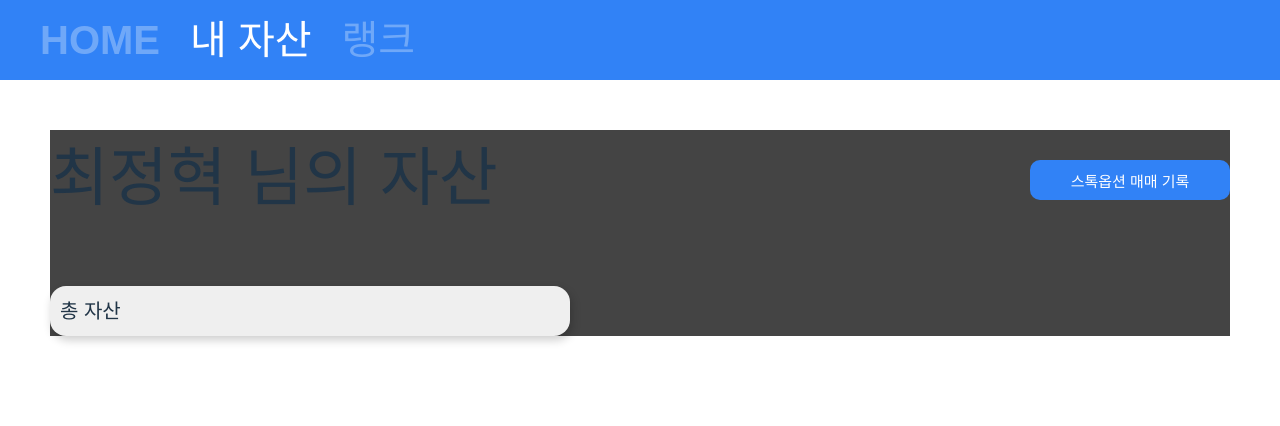
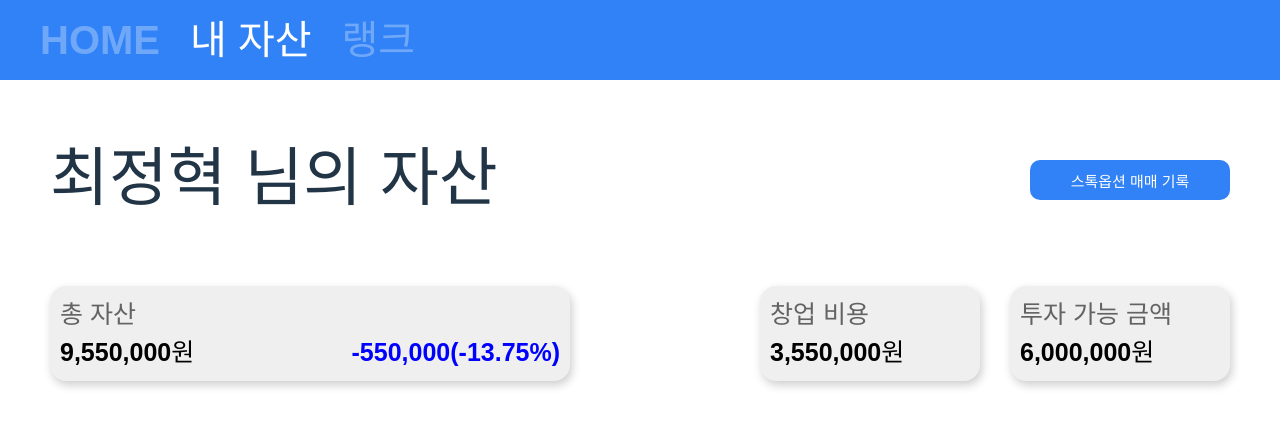
Before and after one commit to Planner-LifeStock/LifeStock_frontend, a React (Vite) app: page /myasset in a window 1280 px wide. Shown: the top 426 px of the page. Built offline with nearby package versions, Linux system fonts and the light colour scheme.

Commit message:
[FEAT] MyAssetPage

```diff
--- a/src/layouts/AssetInfo/index.jsx
+++ b/src/layouts/AssetInfo/index.jsx
@@ -9,7 +9,6 @@ const MaxContainer = styled.div`
 const Container = styled.div`
   display: flex;
   width: 100%;
-  background-color: #444444;
 `
 
 const InfoFont = styled.div`
@@ -41,16 +40,19 @@ const CheckSellButton = styled.button`
 const PriceBox = styled.div`
     padding: 10px;
     margin-top: 60px;
-    min-width: 500px;
-    max-width: 600px;
 
     display: flex;
+    flex-direction: column;
 
     background-color: #EFEFEF;
     border-radius: 16px;
     box-shadow: 2px 4px 10px rgba(0, 0, 0, 0.2);
+`
 
-    font-size: 20px;
+const PriceFont = styled.span`
+    display: flex;
+    color: #636363;
+    font-size: 25px;
     font-weight: bold;
 `
 
@@ -65,8 +67,36 @@ const AssetInfo = ({data}) => {
                     fontWeight: "bold",
           }}>스톡옵션 매매 기록</Link></CheckSellButton>
         </Container>
-        <Container>
-          <PriceBox>총 자산</PriceBox>
+
+
+        <Container style={{justifyContent: "space-between"}}>
+          <Container>
+            <PriceBox style={{minWidth: "500px"}}>
+              <PriceFont>총 자산</PriceFont>
+              <Container style={{justifyContent: "space-between"}}>
+                <PriceFont style={{color: "black"}}>9,550,000원</PriceFont>
+                <PriceFont style={{color: "blue"}}>-550,000(-13.75%)</PriceFont>
+              </Container>
+            </PriceBox>
+          </Container>
+
+
+          <Container style={{justifyContent: "end"}}>
+            <PriceBox style={{minWidth: "200px", marginRight: "30px"}}>
+              <PriceFont>창업 비용</PriceFont>
+              <Container style={{justifyContent: "space-between"}}>
+                <PriceFont style={{color: "black"}}>3,550,000원</PriceFont>
+              </Container>
+            </PriceBox>
+            <PriceBox style={{minWidth: "200px"}}>
+              <PriceFont>투자 가능 금액</PriceFont>
+              <Container style={{justifyContent: "space-between"}}>
+                <PriceFont style={{color: "black"}}>6,000,000원</PriceFont>
+              </Container>
+            </PriceBox>
+          </Container>
+
+
         </Container>
       </MaxContainer>
     )
```
